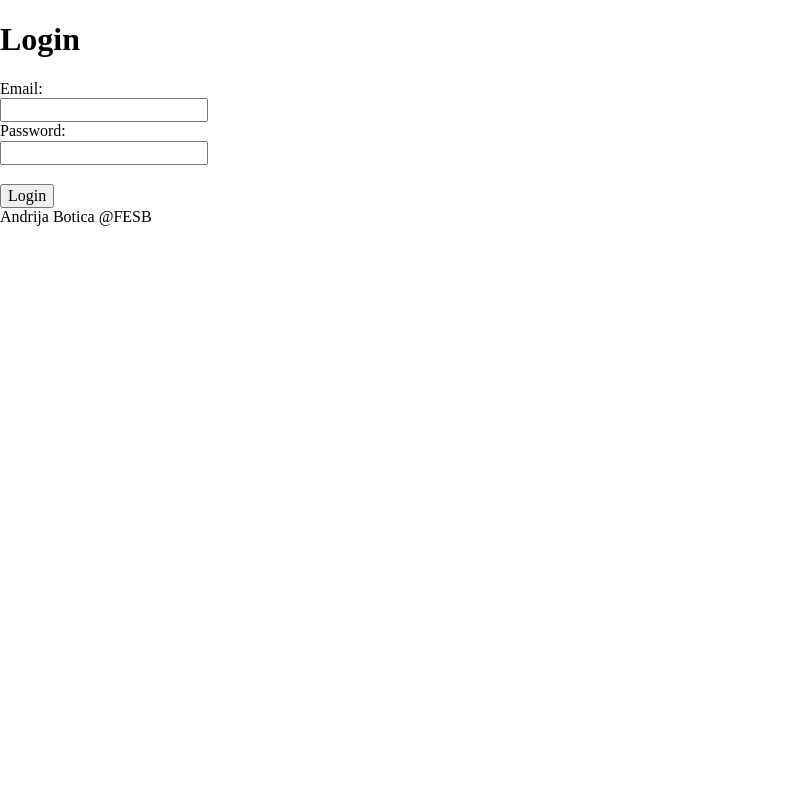
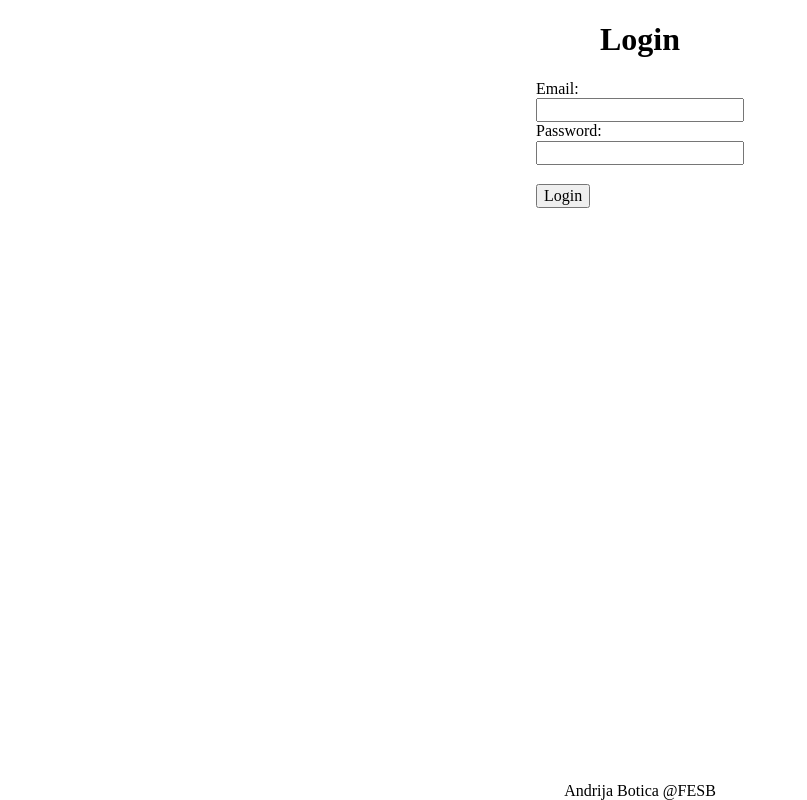
Before and after one commit to abotica/PTO-Manager, a plain HTML site: page pages/login.html in a window 1280 px wide. Shown: the whole page, without its empty margins (0-807 px from the left). Drawn offline with Linux system fonts and the light colour scheme; files whose address does not match are found by name.

Commit message:
CSS update

```diff
--- a/pages/login.html
+++ b/pages/login.html
@@ -9,10 +9,11 @@
     <meta name="viewport" content="width=device-width, initial-scale=1.0">
     <title>PTO Admin</title>
     <link rel="stylesheet" href="/styles/normalize.css">
+    <link rel="stylesheet" href="/styles/style.css">
 </head>
 
 <body>
-
+    <div id="form-div">
         <h1>Login</h1>
 
         <form>
@@ -24,7 +25,7 @@
 
         </form>
 
-
+    </div>
     <footer>Andrija Botica @FESB</footer>
     <script src="scripts/login.js"></script>
 </body>
--- /dev/null
+++ b/styles/style.css
@@ -0,0 +1,21 @@
+/* making a page unscrolable */
+* {
+    overflow: hidden;
+}
+
+#form-div {
+    display: flex;
+    flex-direction: column;
+    justify-content: center;
+    align-items: center;
+
+}
+
+
+footer {
+    position: fixed;
+    width: 100%;
+    bottom: 0;
+    text-align: center;
+
+}
```
Lines whose indentation alone changed are shown as unchanged.
